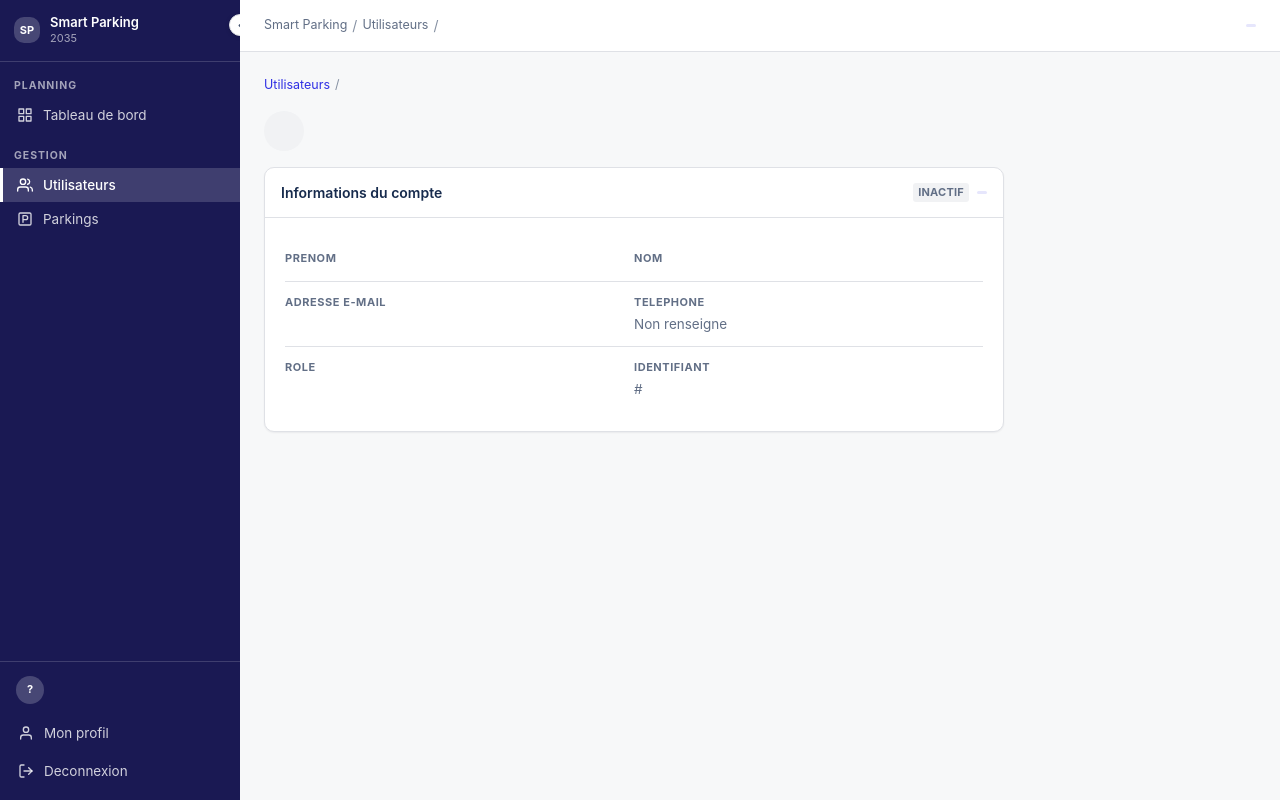
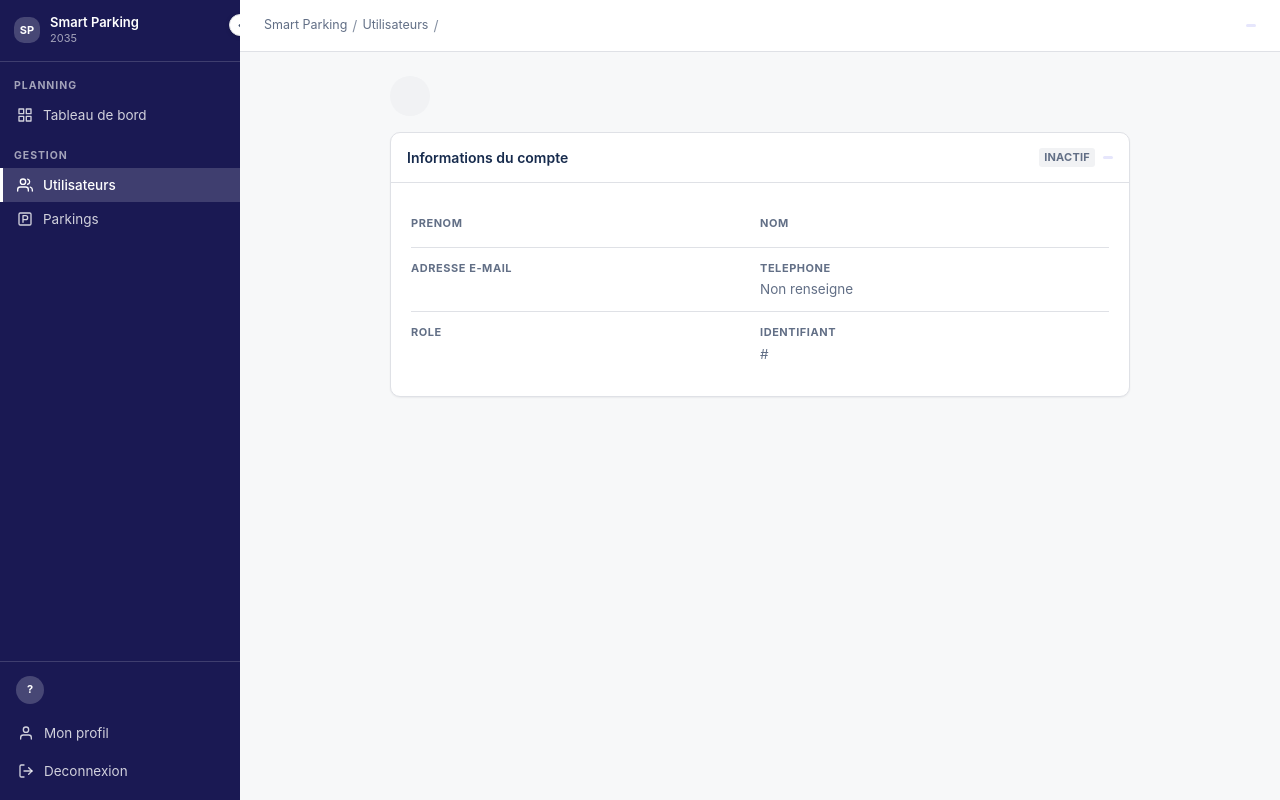
Before and after one commit to Mathieu-35/Smart_Parking_2035, a FastAPI app: template app/templates/utilisateurs/detail.html in a window 1280 px wide. Run offline with FastAPI, Linux system fonts and the light colour scheme; the template is opened without the code that fills it, so the values that code supplies are empty; parts of the project's set-up code (start-up, migrations or seed data) failed here and were passed over.

Commit message:
style(admin): centrer la page detail utilisateur
Meme pattern que profil_admin et les formulaires :
max-width 740px + margin 0 auto sur un div englobant.

Co-Authored-By: Claude Opus 4.7 <noreply@anthropic.com>

```diff
--- a/app/templates/utilisateurs/detail.html
+++ b/app/templates/utilisateurs/detail.html
@@ -10,11 +10,7 @@
 
 {% block content %}
 
-<div class="breadcrumb">
-  <a href="/utilisateurs/">Utilisateurs</a>
-  <span class="breadcrumb-sep">/</span>
-  <span>{{ utilisateur.prenom }} {{ utilisateur.nom }}</span>
-</div>
+<div style="max-width: 740px; margin: 0 auto;">
 
 <div class="page-header" style="margin-bottom: 16px;">
   <div style="display: flex; align-items: center; gap: 12px;">
@@ -40,7 +36,7 @@
   </div>
 </div>
 
-<div class="card" style="max-width: 740px;">
+<div class="card">
   <div class="card-header">
     <div class="card-title">Informations du compte</div>
     <div style="display: flex; gap: 8px; align-items: center;">
@@ -91,4 +87,6 @@
   </div>
 </div>
 
+</div>{# fin du centrage #}
+
 {% endblock %}
```
